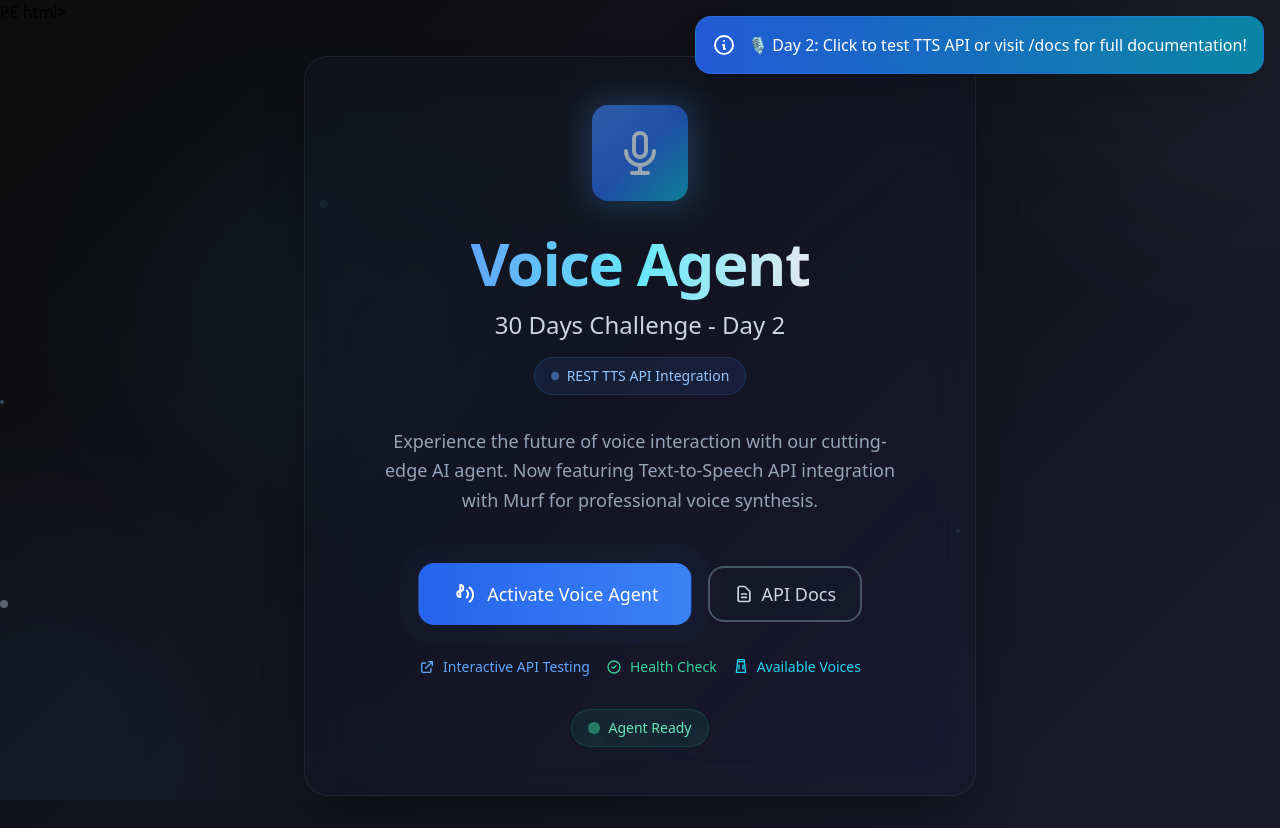
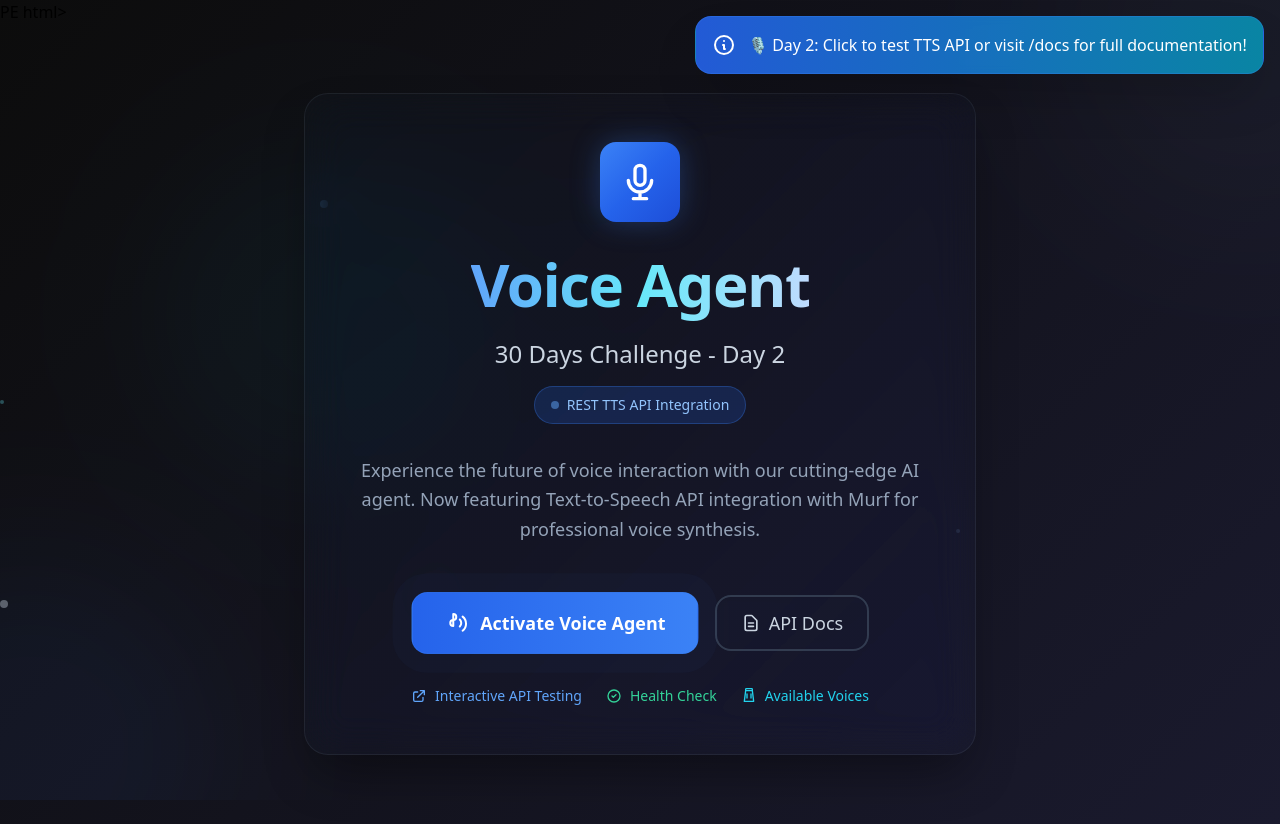
Before and after one commit to anubhav-n-mishra/30-days-ai-agent-challenge, a plain HTML site: page frontend/index.html in a window 1280 px wide. Drawn offline with nearby package versions, Linux system fonts and the light colour scheme; files whose address does not match are found by name.

Commit message:
update UI to match day 2 design - refined colors and layout

```diff
--- a/frontend/index.html
+++ b/frontend/index.html
@@ -89,18 +89,17 @@
             <!-- AI Icon -->
             <div class="flex justify-center mb-8">
                 <div class="relative group">
-                    <div class="w-24 h-24 bg-gradient-to-br from-blue-500 via-blue-600 to-cyan-500 rounded-2xl flex items-center justify-center shadow-2xl animate-pulse-slow accent-glow">
-                        <svg class="w-12 h-12 text-white" fill="none" stroke="currentColor" viewBox="0 0 24 24" xmlns="http://www.w3.org/2000/svg">
+                    <div class="w-20 h-20 bg-gradient-to-br from-blue-500 via-blue-600 to-blue-700 rounded-2xl flex items-center justify-center shadow-2xl accent-glow">
+                        <svg class="w-10 h-10 text-white" fill="none" stroke="currentColor" viewBox="0 0 24 24" xmlns="http://www.w3.org/2000/svg">
                             <path stroke-linecap="round" stroke-linejoin="round" stroke-width="2" d="M19 11a7 7 0 01-7 7m0 0a7 7 0 01-7-7m7 7v4m0 0H8m4 0h4m-4-8a3 3 0 01-3-3V5a3 3 0 116 0v6a3 3 0 01-3 3z"></path>
                         </svg>
                     </div>
-                    <div class="absolute -inset-3 bg-gradient-to-br from-blue-400/20 to-cyan-400/20 rounded-2xl blur-lg opacity-60 group-hover:opacity-80 transition duration-1000 animate-pulse-slow"></div>
                 </div>
             </div>
 
             <!-- Title -->
-            <h1 class="text-5xl md:text-6xl font-bold text-white mb-4 tracking-tight">
-                <span class="bg-gradient-to-r from-blue-400 via-cyan-300 to-slate-200 bg-clip-text text-transparent">
+            <h1 class="text-5xl md:text-6xl font-bold text-white mb-6 tracking-tight">
+                <span class="bg-gradient-to-r from-blue-400 via-cyan-300 to-blue-200 bg-clip-text text-transparent">
                     Voice Agent
                 </span>
             </h1>
@@ -111,22 +110,21 @@
             </p>
 
             <!-- Day indicator -->
-            <div class="mb-8 inline-flex items-center space-x-2 bg-blue-500/10 px-4 py-2 rounded-full border border-blue-500/20">
+            <div class="mb-8 inline-flex items-center space-x-2 bg-blue-600/20 px-4 py-2 rounded-full border border-blue-500/30">
                 <div class="w-2 h-2 bg-blue-400 rounded-full animate-pulse"></div>
                 <span class="text-blue-300 text-sm font-medium">REST TTS API Integration</span>
             </div>
 
             <!-- Description -->
-            <p class="text-slate-400 mb-12 text-lg leading-relaxed max-w-lg mx-auto">
-                Experience the future of voice interaction with our cutting-edge AI agent.
-                Now featuring Text-to-Speech API integration with Murf for professional voice synthesis.
+            <p class="text-slate-400 mb-12 text-lg leading-relaxed max-w-2xl mx-auto">
+                Experience the future of voice interaction with our cutting-edge AI agent. Now featuring Text-to-Speech API integration with Murf for professional voice synthesis.
             </p>
 
             <!-- Action Button -->
-            <div class="flex flex-col sm:flex-row gap-4 justify-center items-center">
+            <div class="flex flex-col sm:flex-row gap-4 justify-center items-center mb-8">
                 <button
                     onclick="greet()"
-                    class="voice-pulse group relative inline-flex items-center justify-center px-8 py-4 text-lg font-medium text-white transition-all duration-300 bg-gradient-to-r from-blue-600 to-blue-500 rounded-2xl hover:from-blue-500 hover:to-cyan-500 focus:outline-none focus:ring-2 focus:ring-blue-400 focus:ring-offset-2 focus:ring-offset-slate-900 transform hover:scale-105 active:scale-95 shadow-xl border border-blue-500/20"
+                    class="voice-pulse group relative inline-flex items-center justify-center px-8 py-4 text-lg font-semibold text-white transition-all duration-300 bg-gradient-to-r from-blue-600 to-blue-500 rounded-2xl hover:from-blue-500 hover:to-blue-400 focus:outline-none focus:ring-2 focus:ring-blue-400 focus:ring-offset-2 focus:ring-offset-slate-900 transform hover:scale-105 active:scale-95 shadow-xl border border-blue-500/30"
                 >
                     <svg class="w-6 h-6 mr-3 group-hover:animate-bounce" fill="none" stroke="currentColor" viewBox="0 0 24 24" xmlns="http://www.w3.org/2000/svg">
                         <path stroke-linecap="round" stroke-linejoin="round" stroke-width="2" d="M15.536 8.464a5 5 0 010 7.072m2.828-9.9a9 9 0 010 14.142M9 9a3 3 0 000 6v-6a3 3 0 000-6z"></path>
@@ -134,7 +132,7 @@
                     Activate Voice Agent
                 </button>
 
-                <a href="/docs" target="_blank" class="group inline-flex items-center justify-center px-6 py-3 text-lg font-medium text-slate-300 transition-all duration-300 border-2 border-slate-600 rounded-2xl hover:bg-slate-700 hover:text-white hover:border-slate-500 focus:outline-none focus:ring-2 focus:ring-slate-400 focus:ring-offset-2 focus:ring-offset-slate-900 transform hover:scale-105 backdrop-blur-sm">
+                <a href="/docs" target="_blank" class="group inline-flex items-center justify-center px-6 py-3 text-lg font-medium text-slate-300 transition-all duration-300 border-2 border-slate-600/60 rounded-2xl hover:bg-slate-700/50 hover:text-white hover:border-slate-500 focus:outline-none focus:ring-2 focus:ring-slate-400 focus:ring-offset-2 focus:ring-offset-slate-900 transform hover:scale-105 backdrop-blur-sm">
                     <svg class="w-5 h-5 mr-2 group-hover:rotate-12 transition-transform" fill="none" stroke="currentColor" viewBox="0 0 24 24" xmlns="http://www.w3.org/2000/svg">
                         <path stroke-linecap="round" stroke-linejoin="round" stroke-width="2" d="M9 12h6m-6 4h6m2 5H7a2 2 0 01-2-2V5a2 2 0 012-2h5.586a1 1 0 01.707.293l5.414 5.414a1 1 0 01.293.707V19a2 2 0 01-2 2z"></path>
                     </svg>
@@ -143,7 +141,7 @@
             </div>
 
             <!-- Quick Links -->
-            <div class="mt-8 flex flex-wrap justify-center gap-4">
+            <div class="flex flex-wrap justify-center gap-6">
                 <a href="/docs" target="_blank" class="inline-flex items-center space-x-2 text-blue-400 hover:text-blue-300 transition-colors group">
                     <svg class="w-4 h-4 group-hover:scale-110 transition-transform" fill="none" stroke="currentColor" viewBox="0 0 24 24">
                         <path stroke-linecap="round" stroke-linejoin="round" stroke-width="2" d="M10 6H6a2 2 0 00-2 2v10a2 2 0 002 2h10a2 2 0 002-2v-4M14 4h6m0 0v6m0-6L10 14"></path>
@@ -165,14 +163,6 @@
                     <span class="text-sm font-medium">Available Voices</span>
                 </a>
             </div>
-
-            <!-- Status Indicator -->
-            <div class="mt-8 flex items-center justify-center">
-                <div class="flex items-center space-x-2 bg-emerald-500/10 px-4 py-2 rounded-full border border-emerald-500/20">
-                    <div class="w-3 h-3 bg-emerald-400 rounded-full animate-pulse shadow-lg shadow-emerald-400/50"></div>
-                    <span class="text-emerald-300 text-sm font-medium">Agent Ready</span>
-                </div>
-            </div>
         </div>
     </div>
 
```
